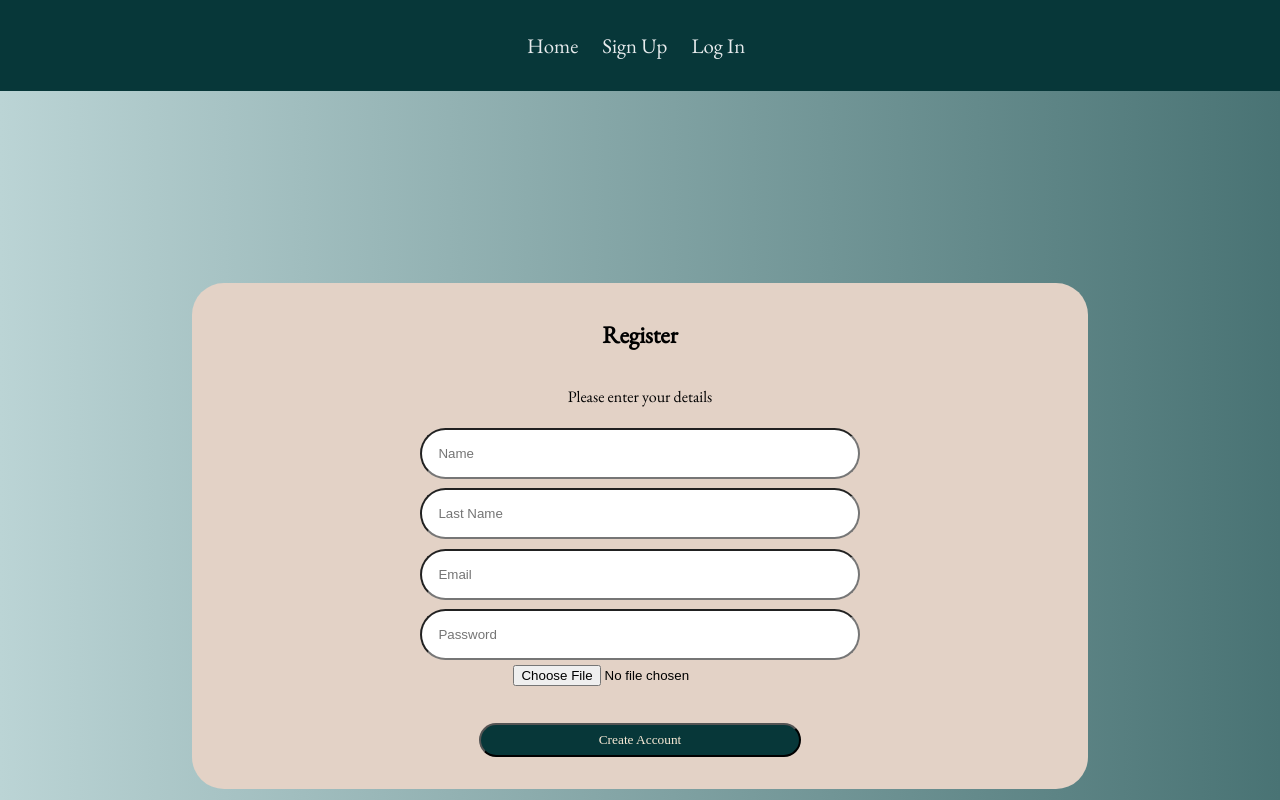
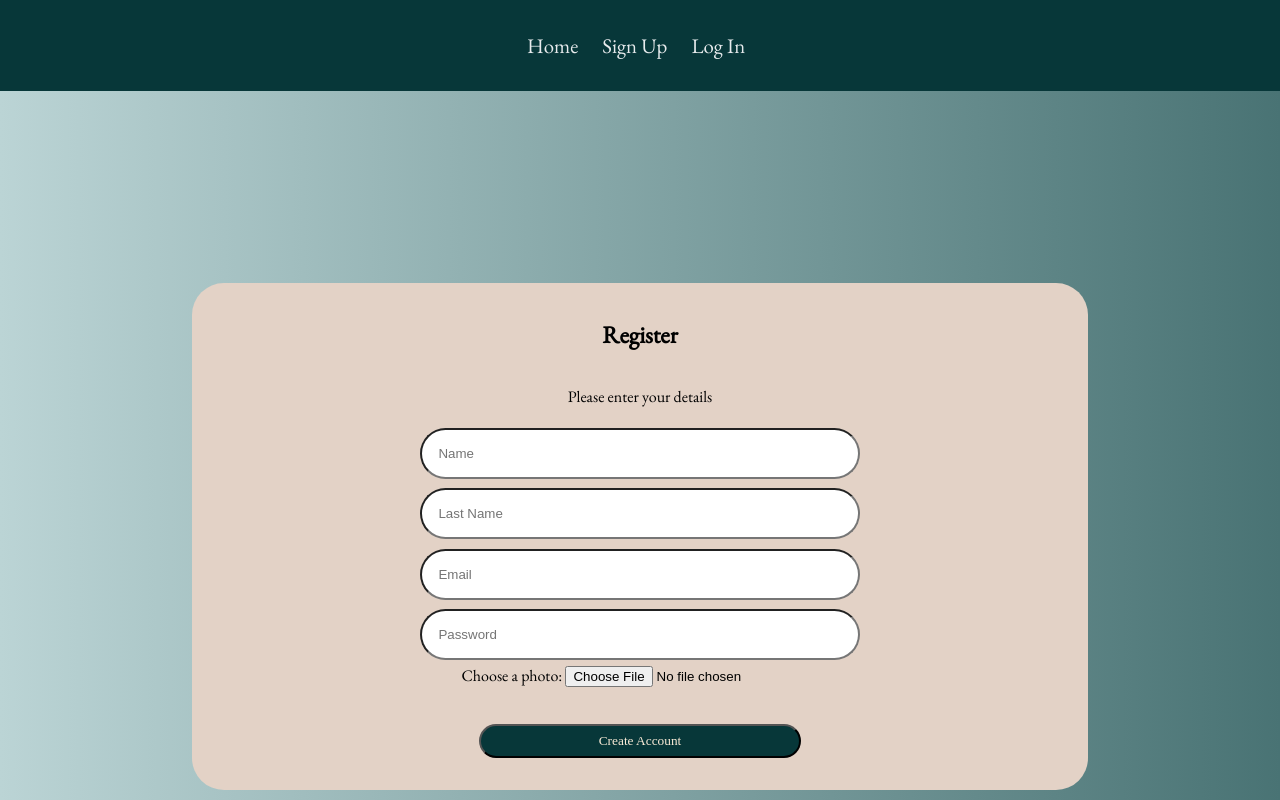
Before and after one commit to AvresCode/tdg-assess, a React (Create React App) app: page /signup in a window 1280 px wide. Shown: the top 800 px of the page. Built offline with nearby package versions, Linux system fonts and the light colour scheme; no server answers; a web font is replaced by a local one.

Commit message:
Changed file input text

```diff
--- a/src/pages/SignUp.js
+++ b/src/pages/SignUp.js
@@ -75,12 +75,14 @@ export const SignUp = () => {
           required
           className="signup-input"
         ></input>{" "}
-        <input
-          type="file"
-          placeholder="Upload photo"
-          onChange={(e) => setFile(e.target.files[0])}
-          required
-        ></input>
+        <div>
+          <label for="file">Choose a photo: </label>
+          <input
+            type="file"
+            onChange={(e) => setFile(e.target.files[0])}
+            className="input-file"
+          />
+        </div>
         <br />
         <button type="submit" className="submit-button">
           {" "}
```
